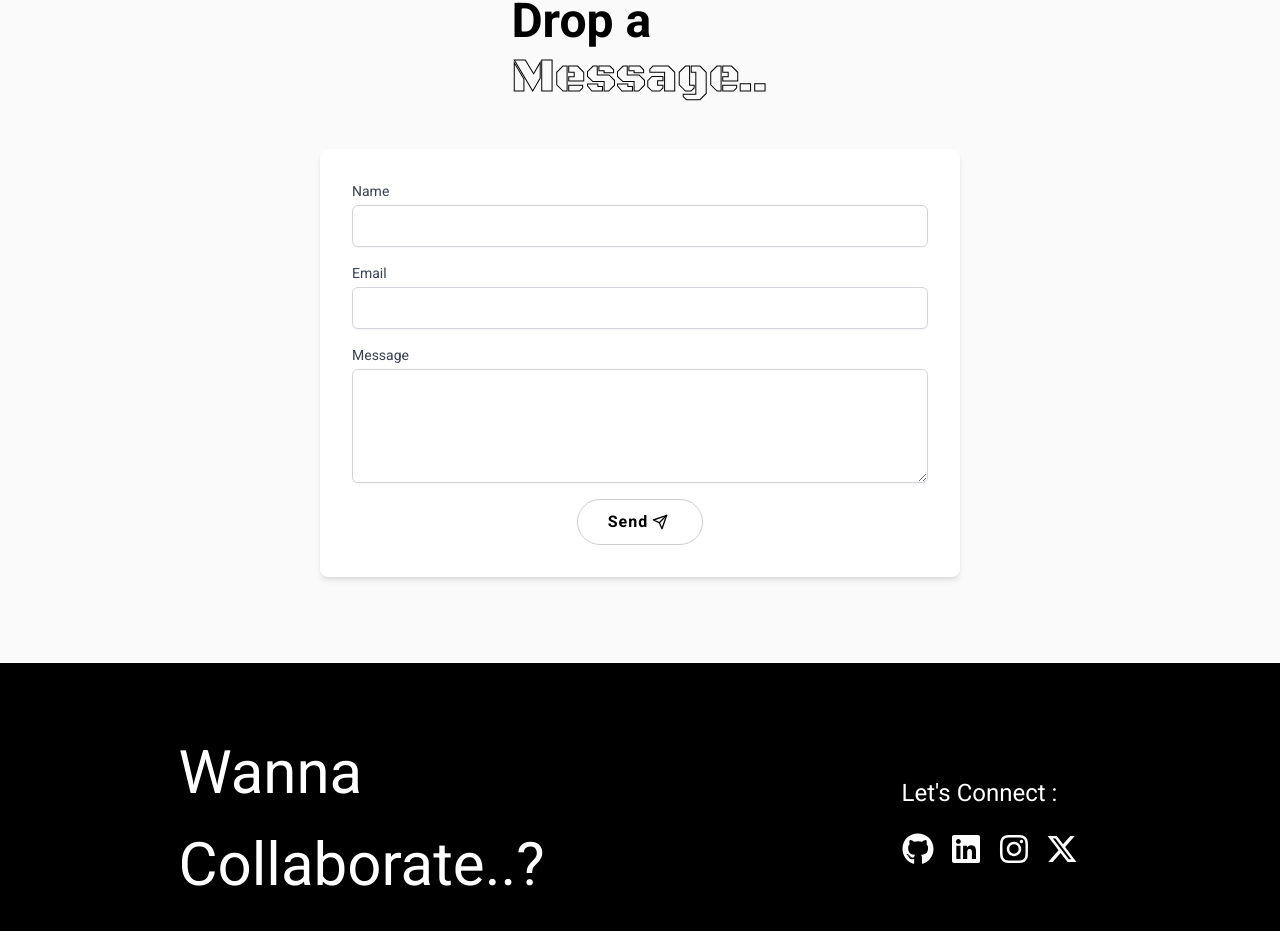
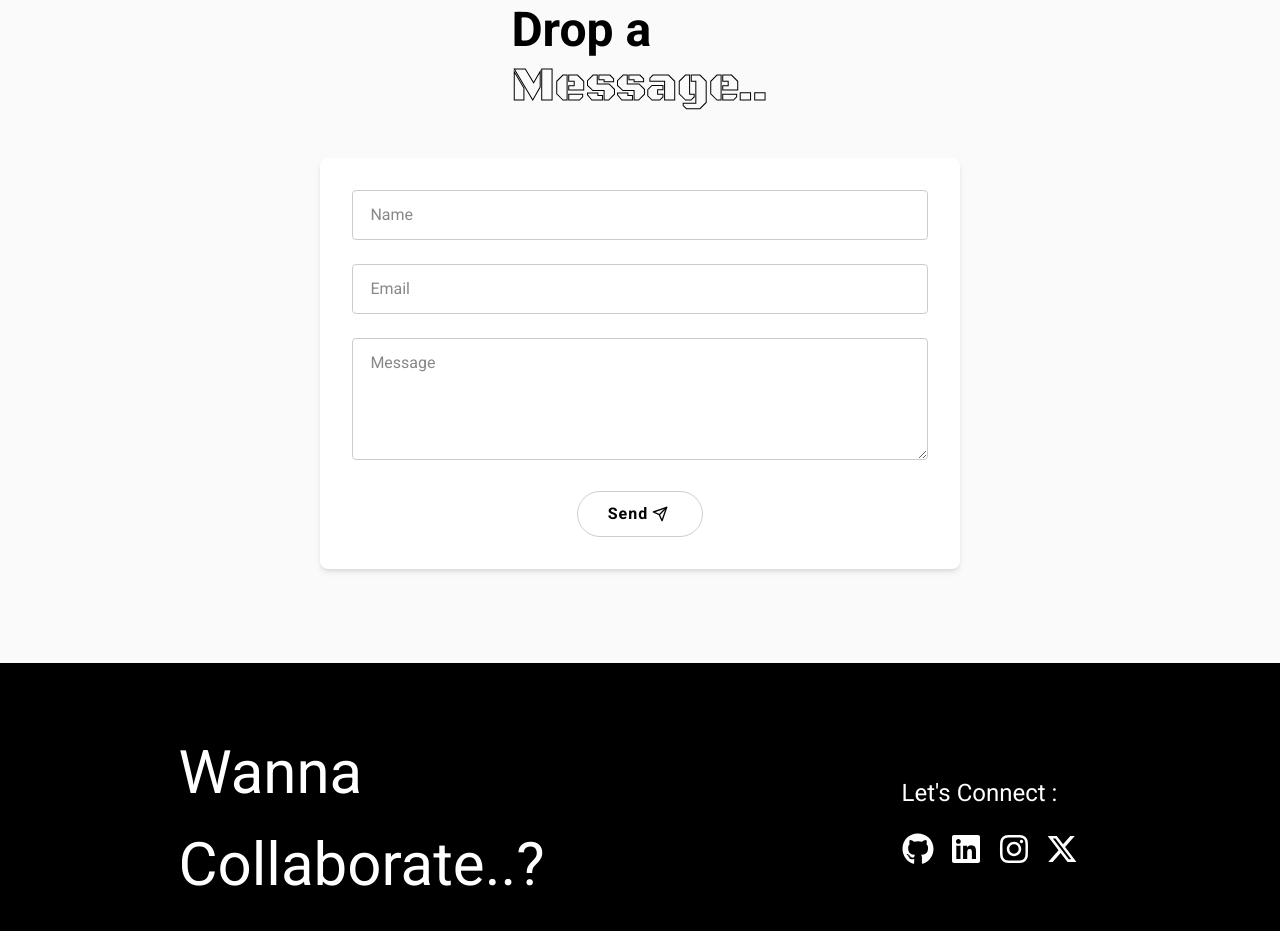
Before and after one commit to 1-Shreyash/Portfolio, a Next.js app: page / in a window 1280 px wide. Shown: the part 3937-4868 px from the top of the page. Built offline with nearby package versions, Linux system fonts and the light colour scheme.

Commit message:
Contact form changes

```diff
--- a/src/app/globals.css
+++ b/src/app/globals.css
@@ -121,3 +121,42 @@ backdrop-filter: blur(5px);
 -webkit-backdrop-filter: blur(5px);
 border-bottom: 1px solid rgba(255, 255, 255, 0.3);
 }
+
+/* Floating input field */
+/* Add this CSS to your global styles or a CSS module */
+.input-container {
+  position: relative;
+  margin-bottom: 1.5rem;
+}
+
+.floating-label {
+  position: absolute;
+  top: 1.6rem;
+  left: 0.75rem;
+  background-color: #fff;
+  padding: 0.4rem;
+  pointer-events: none;
+  transition: all 0.2s ease;
+  transform: translateY(-50%);
+  color: #888;
+}
+
+.input-field {
+  width: 100%;
+  padding: 0.75rem;
+  border: 1px solid #ccc;
+  border-radius: 0.25rem;
+  outline: none;
+}
+
+.input-field:focus + .floating-label,
+.input-field:not(:placeholder-shown) + .floating-label {
+  top: 0;
+  left: 0.75rem;
+  font-size: 0.75rem;
+  color: #000;
+}
+
+.input-field:focus {
+  border-color: #000;
+}
--- a/src/components/Contact/ContactForm.jsx
+++ b/src/components/Contact/ContactForm.jsx
@@ -1,6 +1,6 @@
 "use client";
 
-import React, { useState, useRef } from "react";
+import React, { useState, useRef, useEffect } from "react";
 import { motion } from "framer-motion";
 import { FiSend } from "react-icons/fi";
 import axios from "axios";
@@ -24,6 +24,7 @@ const ContactForm = () => {
       [name]: value,
     }));
   };
+
   const btnRef = useRef(null);
 
   const handleMouseMove = (e) => {
@@ -49,6 +50,16 @@ const ContactForm = () => {
     }
   };
 
+  useEffect(() => {
+    if (status) {
+      const timer = setTimeout(() => {
+        setStatus("");
+      }, 10000); // 10 seconds
+
+      return () => clearTimeout(timer);
+    }
+  }, [status]);
+
   return (
     <motion.div
       initial={{ opacity: 0, y: 50 }}
@@ -57,13 +68,7 @@ const ContactForm = () => {
       className="min-w-[50%] mx-auto p-8 bg-white shadow-md rounded-lg max-md:min-w-[80%]"
     >
       <form onSubmit={handleSubmit}>
-        <div className="mb-4">
-          <label
-            htmlFor="name"
-            className="block text-sm font-medium text-gray-700"
-          >
-            Name
-          </label>
+        <div className="input-container">
           <input
             type="text"
             name="name"
@@ -71,16 +76,14 @@ const ContactForm = () => {
             value={formData.name}
             onChange={handleChange}
             required
-            className="mt-1 block w-full p-2 border border-gray-300 rounded-md shadow-sm focus:outline-none"
+            className="input-field"
+            placeholder=" " // This keeps the label floating when input is empty
           />
+          <label htmlFor="name" className="floating-label">
+            Name
+          </label>
         </div>
-        <div className="mb-4">
-          <label
-            htmlFor="email"
-            className="block text-sm font-medium text-gray-700"
-          >
-            Email
-          </label>
+        <div className="input-container">
           <input
             type="email"
             name="email"
@@ -88,16 +91,14 @@ const ContactForm = () => {
             value={formData.email}
             onChange={handleChange}
             required
-            className="mt-1 block w-full p-2 border border-gray-300 rounded-md shadow-sm focus:outline-none"
+            className="input-field"
+            placeholder=" "
           />
+          <label htmlFor="email" className="floating-label">
+            Email
+          </label>
         </div>
-        <div className="mb-4">
-          <label
-            htmlFor="message"
-            className="block text-sm font-medium text-gray-700"
-          >
-            Message
-          </label>
+        <div className="input-container">
           <textarea
             name="message"
             id="message"
@@ -105,8 +106,12 @@ const ContactForm = () => {
             onChange={handleChange}
             required
             rows="4"
-            className="mt-1 block w-full p-2 border border-gray-300 rounded-md shadow-sm focus:outline-none"
+            className="input-field"
+            placeholder=" "
           />
+          <label htmlFor="message" className="floating-label">
+            Message
+          </label>
         </div>
         <div className="flex justify-center items-center">
           <button
--- a/src/components/Skill/SkillsPage.jsx
+++ b/src/components/Skill/SkillsPage.jsx
@@ -58,7 +58,7 @@ const web = [
 const makeSkillCard = (item, index) => {
   return (
     <Reveal key={index} index={index}>
-      <div className="w-48 bg-white shadow-sm max-sm:w-40 flex flex-row m-4 max-sm:m-2 justify-between items-center px-4 py-3 border-black text-lg max-sm:text-base rounded-md hover:scale-110 ease-in-out duration-200 hover:shadow-lg">
+      <div className="w-48 bg-white shadow-sm max-sm:w-36 flex flex-row m-4 max-sm:m-2 justify-between items-center px-4 py-3 border-black text-lg max-sm:text-base rounded-md hover:scale-110 ease-in-out duration-200 hover:shadow-lg">
         <div className="text-sm">{item.name}</div>
         <div className="scale-[150%] max-sm:scale-[120%]">{item.icon}</div>
       </div>
```
